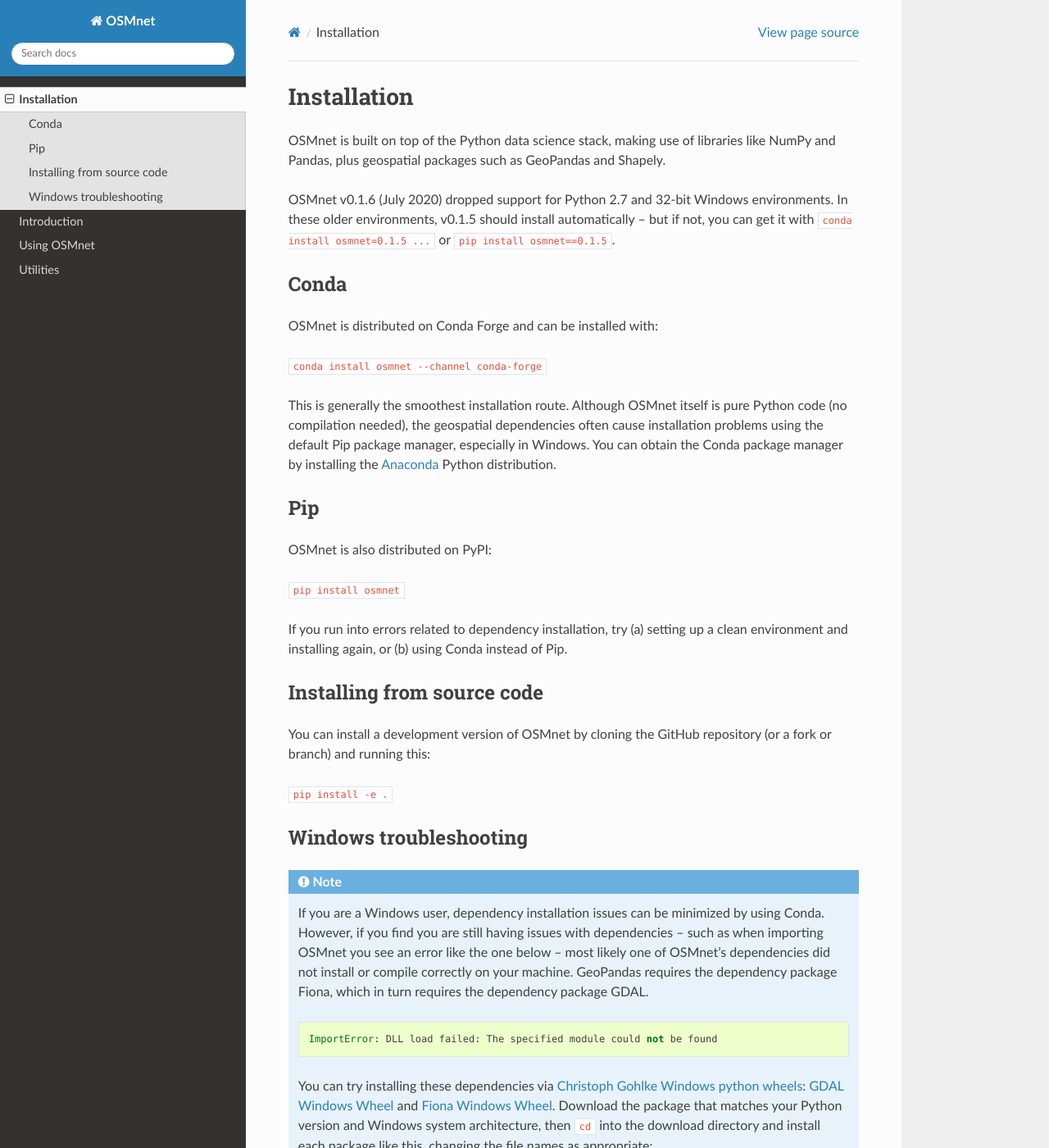
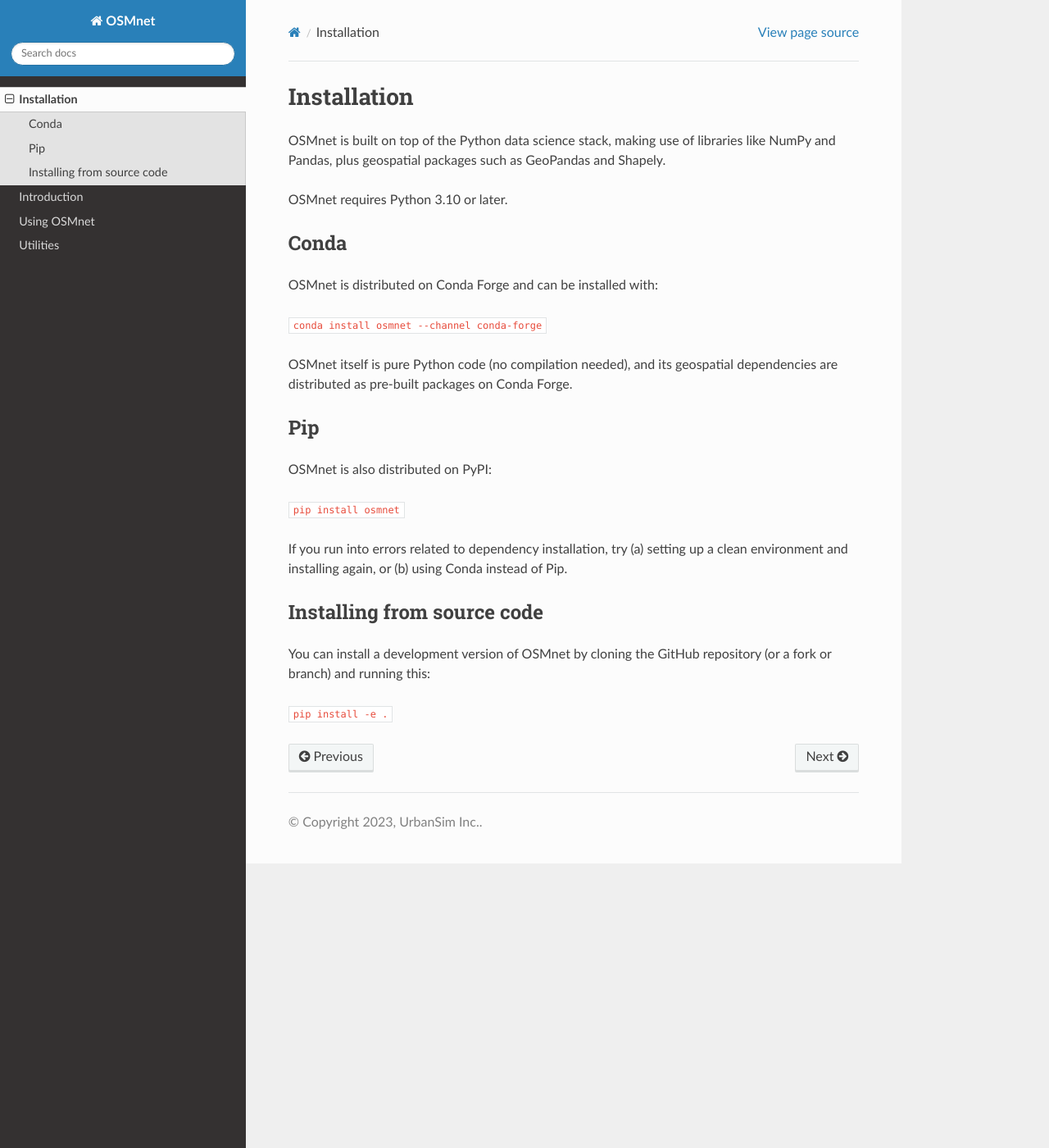
Before and after one commit to UDST/osmnet, a Sphinx documentation site: the page built from docs/source/installation.rst, in a window 1280 px wide and 1400 px high. Shown: the whole window at 82% size. Built offline with Sphinx 7.4.7 and the Read the Docs theme 3.1.0, drawn with Linux system fonts in a browser that asks for light colours; some of the changed text lies outside the part shown.

Commit message:
docs: build cleanly with warnings as errors, update install notes
Drop the deprecated sphinx_rtd_theme.get_html_theme_path() call and set
language to 'en'. State the Python 3.10 requirement and remove the
obsolete Windows wheel instructions. Replace the dead Travis, AppVeyor
and Coveralls badges with the CI badge. Add changelog entries.

```diff
--- a/CHANGELOG.rst
+++ b/CHANGELOG.rst
@@ -10,7 +10,11 @@
 * the wait for the next free slot is read from the status page's "in N seconds" rather than computed from its timestamp and the local clock; ``python-dateutil`` is no longer imported
 * the interpreter request goes to ``overpass-api.de``, the same host as the status request
 * server remarks in an Overpass response are logged as warnings, as intended
-* adds a GitHub Actions workflow running the offline unit tests on Python 3.10-3.13
+* requires Python 3.10 or later; tested on Python 3.10-3.14 with NumPy 2, pandas 3 and GeoPandas 1.x, and with the new minimum versions NumPy 1.21, pandas 1.5, GeoPandas 0.11, Shapely 1.8 and requests 2.28
+* packaging moves from ``setup.py`` to ``pyproject.toml``, with ``test``, ``docs`` and ``dev`` extras; the license is declared as ``AGPL-3.0-only``
+* no longer uses GeoPandas' deprecated ``GeoSeries.unary_union``
+* the tests replay saved Overpass API responses, so they no longer depend on the live API or on later edits to OpenStreetMap; ``OSMNET_RECORD_OVERPASS=1`` refreshes the saved responses, and the live API tests in ``test_live.py`` run with ``OSMNET_LIVE_TESTS=1``
+* CI on GitHub Actions: minimum dependencies on Python 3.10, latest dependencies on Python 3.14 (Linux, macOS, Windows), code style, package build and install, and a strict documentation build; Travis and AppVeyor configurations removed
 
 v0.1.7
 ======
--- a/docs/source/conf.py
+++ b/docs/source/conf.py
@@ -5,7 +5,6 @@
 
 import sys
 import os
-import sphinx_rtd_theme
 
 # -- General configuration ------------------------------------------------
 
@@ -32,7 +31,7 @@
 author = u'UrbanSim Inc.'
 version = u'0.1.7'
 release = u'0.1.7'
-language = None
+language = 'en'
 
 nitpicky = True
 
@@ -46,7 +45,6 @@
 
 # -- Options for HTML output ----------------------------------------------
 html_theme = 'sphinx_rtd_theme'
-html_theme_path = [sphinx_rtd_theme.get_html_theme_path()]
 html_show_sourcelink = False
 # html_theme_options = {}
 
--- a/docs/source/installation.rst
+++ b/docs/source/installation.rst
@@ -3,7 +3,7 @@
 
 OSMnet is built on top of the Python data science stack, making use of libraries like NumPy and Pandas, plus geospatial packages such as GeoPandas and Shapely.
 
-OSMnet v0.1.6 (July 2020) dropped support for Python 2.7 and 32-bit Windows environments. In these older environments, v0.1.5 should install automatically -- but if not, you can get it with ``conda install osmnet=0.1.5 ...`` or ``pip install osmnet==0.1.5``.
+OSMnet requires Python 3.10 or later.
 
 
 Conda
@@ -13,7 +13,7 @@
 
 ``conda install osmnet --channel conda-forge``
 
-This is generally the smoothest installation route. Although OSMnet itself is pure Python code (no compilation needed), the geospatial dependencies often cause installation problems using the default Pip package manager, especially in Windows. You can obtain the Conda package manager by installing the `Anaconda <https://www.anaconda.com/products/individual#Downloads>`_ Python distribution.
+OSMnet itself is pure Python code (no compilation needed), and its geospatial dependencies are distributed as pre-built packages on Conda Forge.
 
 
 Pip
@@ -32,35 +32,3 @@
 You can install a development version of OSMnet by cloning the GitHub repository (or a fork or branch) and running this:
 
 ``pip install -e .``
-
-
-Windows troubleshooting
-^^^^^^^^^^^^^^^^^^^^^^^
-
-.. note::
-   If you are a Windows user, dependency installation issues can be minimized by using Conda. However, if you find you are still having issues with dependencies -- such as when importing OSMnet you see an error like the one below -- most likely one of OSMnet's dependencies did not install or compile correctly on your machine. GeoPandas requires the dependency package Fiona, which in turn requires the dependency package GDAL.
-
-   .. code-block::
-
-      ImportError: DLL load failed: The specified module could not be found
-
-   You can try installing these dependencies via `Christoph Gohlke Windows python wheels`_: `GDAL Windows Wheel`_ and `Fiona Windows Wheel`_. Download the package that matches your Python version and Windows system architecture, then ``cd`` into the download directory and install each package like this, changing the file names as appropriate:
-
-   .. code-block::
-
-      pip install Fiona-1.7.6-cp27-cp27m-win_amd64.whl
-      pip install GDAL-2.1.3-cp27-cp27m-win_amd64.whl
-
-   If you have already installed these via Conda or Pip, force a reinstall:
-
-   .. code-block::
-
-      pip install Fiona-1.7.6-cp27-cp27m-win_amd64.whl --upgrade --force-reinstall
-      pip install GDAL-2.1.3-cp27-cp27m-win_amd64.whl --upgrade --force-reinstall
-
-
-
-.. _OSMnet repo: https://github.com/udst/osmnet
-.. _Christoph Gohlke Windows python wheels: http://www.lfd.uci.edu/~gohlke/pythonlibs/
-.. _GDAL Windows Wheel: http://www.lfd.uci.edu/~gohlke/pythonlibs/#gdal
-.. _Fiona Windows Wheel: http://www.lfd.uci.edu/~gohlke/pythonlibs/#fiona
```
Also changed, not shown: README.rst (+3 -11 lines), docs/README.md.
